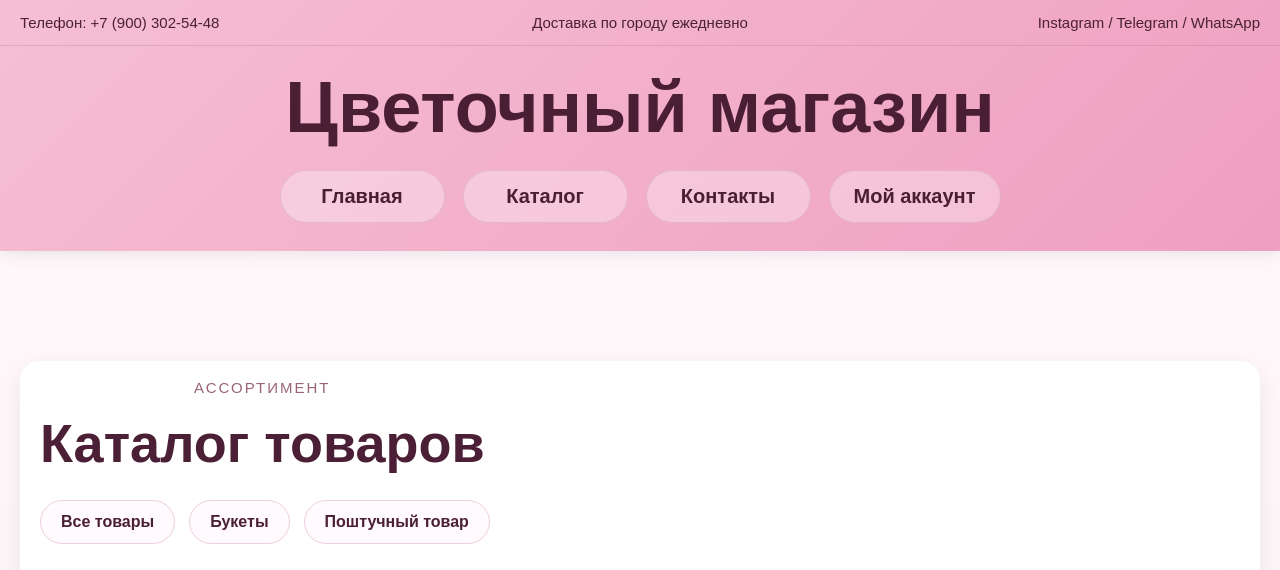
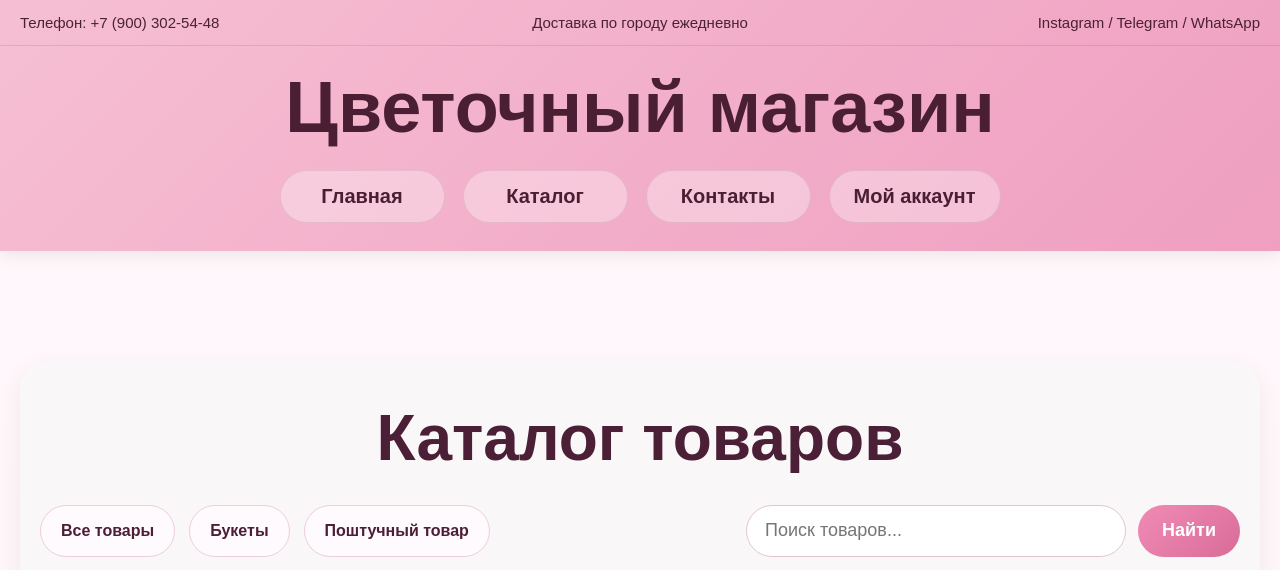
Before and after one commit to Sergachevaa/flower_shop_ai, a Django app: template templates/shop/catalog.html in a window 1280 px wide. Shown: the top 570 px of the page. Run offline with Django 5.2, Linux system fonts and the light colour scheme; the template is opened without the code that fills it: most values are stand-ins (such as "Sample title", 1, 10 or a date in 2020).

Commit message:
Добавление поиска, доработка интерфейса

```diff
--- a/static/css/style.css
+++ b/static/css/style.css
@@ -92,29 +92,6 @@ main {
     box-shadow: 0 8px 16px rgba(74, 31, 51, 0.08);
 }
 
-/*.nav-dropdown {
-    position: relative;
-}
-
-.nav-dropdown-menu {
-    display: none;
-    position: absolute;
-    top: calc(100% + 10px);
-    left: 50%;
-    transform: translateX(-50%);
-    min-width: 250px;
-    background: white;
-    border: 1px solid #efd7e1;
-    border-radius: 18px;
-    box-shadow: 0 14px 30px rgba(0, 0, 0, 0.12);
-    padding: 10px 0;
-    z-index: 9999;
-}
-
-.nav-dropdown:hover .nav-dropdown-menu {
-    display: block;
-}
-*/
 .nav-dropdown {
     position: relative;
     display: flex;
@@ -318,8 +295,7 @@ section p {
     margin-bottom: 30px;
 }
 
-.section-heading h2,
-.catalog-top h2 {
+.section-heading h2 {
     font-size: 54px;
     margin: 0;
     color: #4b1f35;
@@ -407,34 +383,50 @@ section p {
 }
 
 /* ===== CATALOG ===== */
-.catalog-header {
-    max-width: 1200px;
-    margin: 30px auto 25px;
-    display: flex;
-    align-items: center;
-    justify-content: center;
-    gap: 20px;
-}
-
-.catalog-header h2 {
-    margin: 0;
-    font-size: 42px;
-    color: #3f1f2b;
+.catalog-page {
+    background: #f9f7f8;
+    border-radius: 28px;
+    padding: 40px 20px 30px;
+    box-shadow: 0 8px 24px rgba(0, 0, 0, 0.06);
 }
 
 .catalog-top {
+    position: relative;
+    display: flex;
+    justify-content: center;
+    align-items: center;
+    margin-bottom: 30px;
+}
+
+.catalog-top h2 {
+    font-size: 64px;
+    margin: 0;
+    color: #4b1f35;
+    text-align: center;
+}
+
+.catalog-top .add-product-btn {
+    position: absolute;
+    right: 0;
+    top: 50%;
+    transform: translateY(-50%);
+}
+
+.catalog-controls {
     display: flex;
     justify-content: space-between;
     align-items: center;
-    gap: 20px;
-    margin-bottom: 26px;
+    gap: 24px;
+    flex-wrap: wrap;
+    margin-bottom: 34px;
 }
 
 .catalog-filters {
     display: flex;
+    align-items: center;
+    gap: 14px;
     flex-wrap: wrap;
-    gap: 14px;
-    margin-bottom: 28px;
+    margin: 0;
 }
 
 .catalog-filters a {
@@ -445,6 +437,11 @@ section p {
     border: 1px solid #edcfdb;
     font-weight: 700;
     transition: 0.2s;
+    height: 52px;
+    display: inline-flex;
+    align-items: center;
+    justify-content: center;
+    box-sizing: border-box;
 }
 
 .catalog-filters a.active,
@@ -452,6 +449,55 @@ section p {
     background: linear-gradient(135deg, #f08bb4, #d96c99);
     color: white;
     border-color: transparent;
+}
+
+.catalog-search-form {
+    display: flex;
+    align-items: center;
+    gap: 12px;
+    margin: 0;
+    flex-wrap: wrap;
+}
+
+.catalog-search-form input[type="text"] {
+    width: 380px;
+    max-width: 100%;
+    padding: 14px 18px;
+    border: 1px solid #e4c6d3;
+    border-radius: 999px;
+    font-size: 18px;
+    outline: none;
+    background: white;
+    color: #4b1f35;
+    box-sizing: border-box;
+    height: 52px;
+}
+
+.catalog-search-form input[type="text"]:focus {
+    border-color: #ec6fa2;
+    box-shadow: 0 0 0 3px rgba(236, 111, 162, 0.15);
+}
+
+.search-btn {
+    padding: 14px 24px;
+    border: none;
+    border-radius: 999px;
+    background: linear-gradient(135deg, #f08bb4, #d96c99);
+    color: white;
+    font-size: 18px;
+    font-weight: bold;
+    cursor: pointer;
+    transition: 0.2s;
+    white-space: nowrap;
+    height: 52px;
+    display: inline-flex;
+    align-items: center;
+    justify-content: center;
+    box-sizing: border-box;
+}
+
+.search-btn:hover {
+    transform: translateY(-2px);
 }
 
 .catalog-grid {
@@ -867,6 +913,39 @@ section p {
         font-size: 18px;
     }
 
+    .catalog-top {
+        justify-content: center;
+    }
+
+    .catalog-top h2 {
+        font-size: 42px;
+    }
+
+    .catalog-top .add-product-btn {
+        position: static;
+        transform: none;
+        margin-top: 16px;
+    }
+
+    .catalog-controls {
+        flex-direction: column;
+        align-items: center;
+    }
+
+    .catalog-filters {
+        justify-content: center;
+    }
+
+    .catalog-search-form {
+        justify-content: center;
+        width: 100%;
+    }
+
+    .catalog-search-form input[type="text"] {
+        width: 100%;
+        max-width: 420px;
+    }
+
     .cart-item {
         flex-direction: column;
         text-align: center;
--- a/templates/shop/catalog.html
+++ b/templates/shop/catalog.html
@@ -6,20 +6,28 @@
 {% block content %}
 <section class="catalog-page">
     <div class="catalog-top">
-        <div>
-            <p class="section-subtitle">Ассортимент</p>
-            <h2>Каталог товаров</h2>
-        </div>
+        <h2>Каталог товаров</h2>
 
         {% if request.user.is_authenticated and role == 'owner' or role == 'admin' %}
             <a href="/add-product/" class="add-product-btn" title="Добавить товар">+</a>
         {% endif %}
     </div>
 
-    <div class="catalog-filters">
-        <a href="/catalog/" class="{% if active_filter == 'all' %}active{% endif %}">Все товары</a>
-        <a href="/catalog/?type=bouquets" class="{% if active_filter == 'bouquets' %}active{% endif %}">Букеты</a>
-        <a href="/catalog/?type=single" class="{% if active_filter == 'single' %}active{% endif %}">Поштучный товар</a>
+    <div class="catalog-controls">
+        <div class="catalog-filters">
+            <a href="/catalog/{% if search_query %}?q={{ search_query }}{% endif %}" class="{% if active_filter == 'all' %}active{% endif %}">Все товары</a>
+            <a href="/catalog/?type=bouquets{% if search_query %}&q={{ search_query }}{% endif %}" class="{% if active_filter == 'bouquets' %}active{% endif %}">Букеты</a>
+            <a href="/catalog/?type=single{% if search_query %}&q={{ search_query }}{% endif %}" class="{% if active_filter == 'single' %}active{% endif %}">Поштучный товар</a>
+        </div>
+
+        <form method="get" class="catalog-search-form">
+            {% if active_filter != 'all' %}
+                <input type="hidden" name="type" value="{{ active_filter }}">
+            {% endif %}
+
+            <input type="text" name="q" placeholder="Поиск товаров..." value="{{ search_query }}">
+            <button type="submit" class="search-btn">Найти</button>
+        </form>
     </div>
 
     {% if products %}
@@ -63,7 +71,7 @@
             {% endfor %}
         </div>
     {% else %}
-        <p class="empty-text">По выбранному фильтру товаров пока нет.</p>
+        <p class="empty-text">По выбранному фильтру или запросу товаров пока нет.</p>
     {% endif %}
 </section>
 {% endblock %}
```
Also changed, not shown: shop/views.py (+19 -7 lines).
